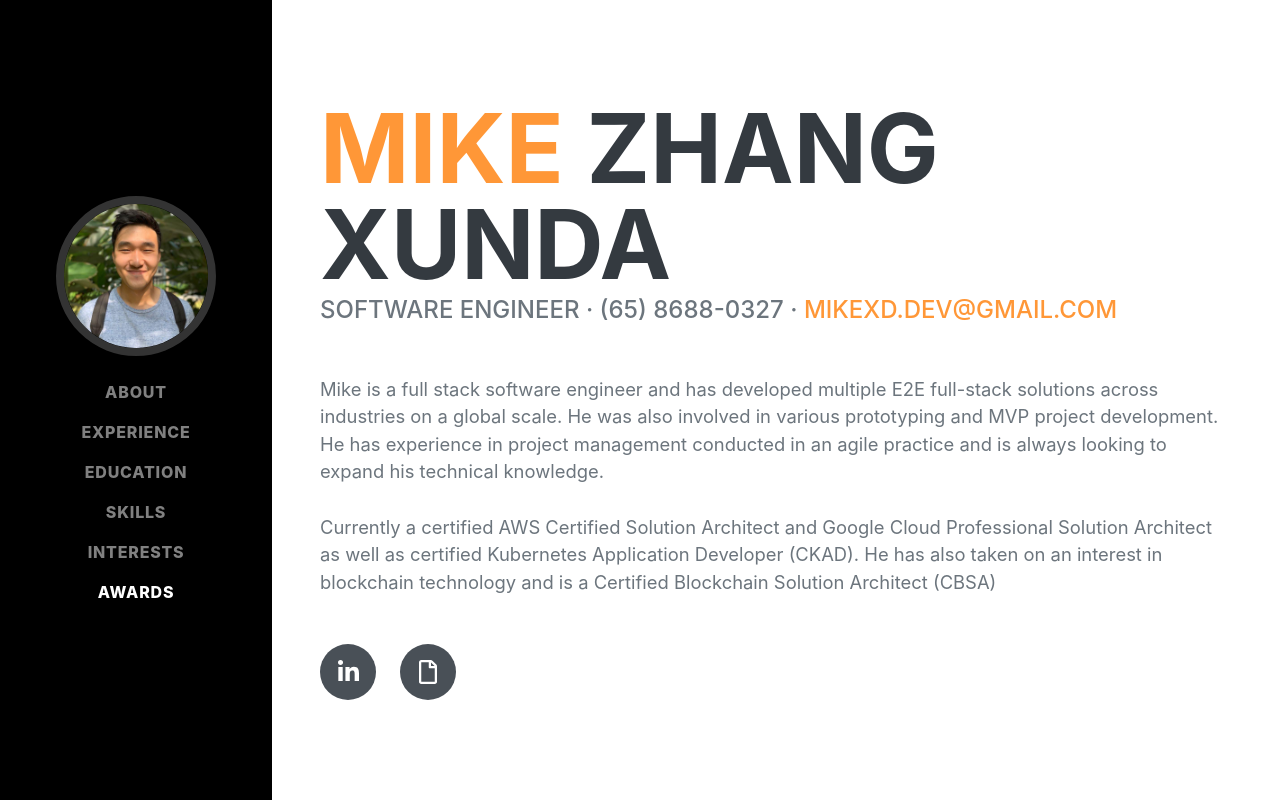
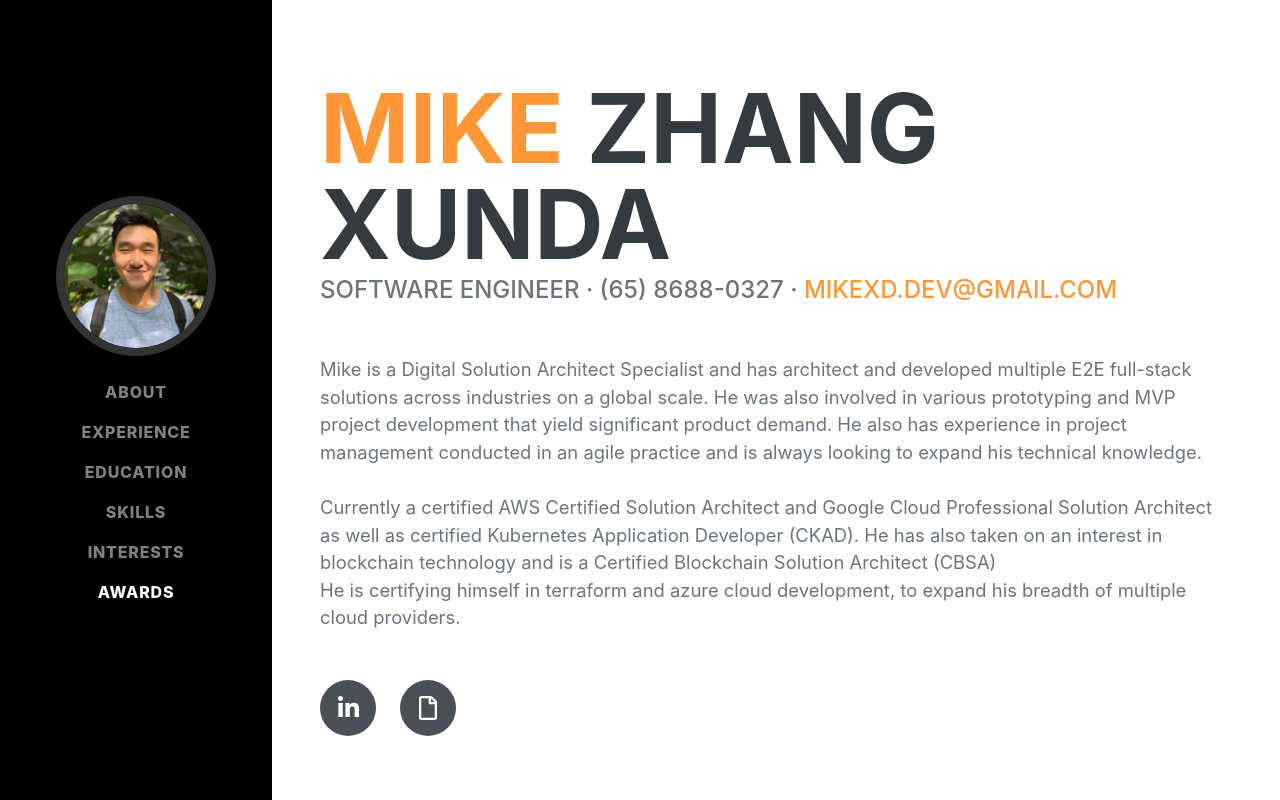
Before and after one commit to mikexd91/mikexd91.github.io, a Vue app: page / in a window 1280 px wide. Shown: the top 800 px of the page. Built offline with nearby package versions, Linux system fonts and the light colour scheme; a web font is replaced by a local one.

Commit message:
update role

```diff
--- a/src/App.vue
+++ b/src/App.vue
@@ -73,9 +73,9 @@
             <a href="mailto:mike.xunda@gmail.com">mikexd.dev@gmail.com</a>
           </div>
           <p class="lead mb-5">
-            Mike is a full stack software engineer and has developed multiple E2E full-stack solutions across industries on a global scale. He was also involved in various prototyping and MVP project development. He has experience in project management conducted in an agile practice and is always looking to expand his technical knowledge.
-            <br/> <br/>
-            Currently a certified AWS Certified Solution Architect and Google Cloud Professional Solution Architect as well as certified Kubernetes Application Developer (CKAD). He has also taken on an interest in blockchain technology and is a Certified Blockchain Solution Architect (CBSA)
+            Mike is a Digital Solution Architect Specialist and has architect and developed multiple E2E full-stack solutions across industries on a global scale. He was also involved in various prototyping and MVP project development that yield significant product demand. He also has experience in project management conducted in an agile practice and is always looking to expand his technical knowledge. <br/> <br/>
+            Currently a certified AWS Certified Solution Architect and Google Cloud Professional Solution Architect as well as certified Kubernetes Application Developer (CKAD). He has also taken on an interest in blockchain technology and is a Certified Blockchain Solution Architect (CBSA) <br/>
+            He is certifying himself in terraform and azure cloud development, to expand his breadth of multiple cloud providers.
           </p>
           <div class="social-icons">
             <a
```
Also changed, not shown: 3 other files (tests, documents, lock files or other folders).
